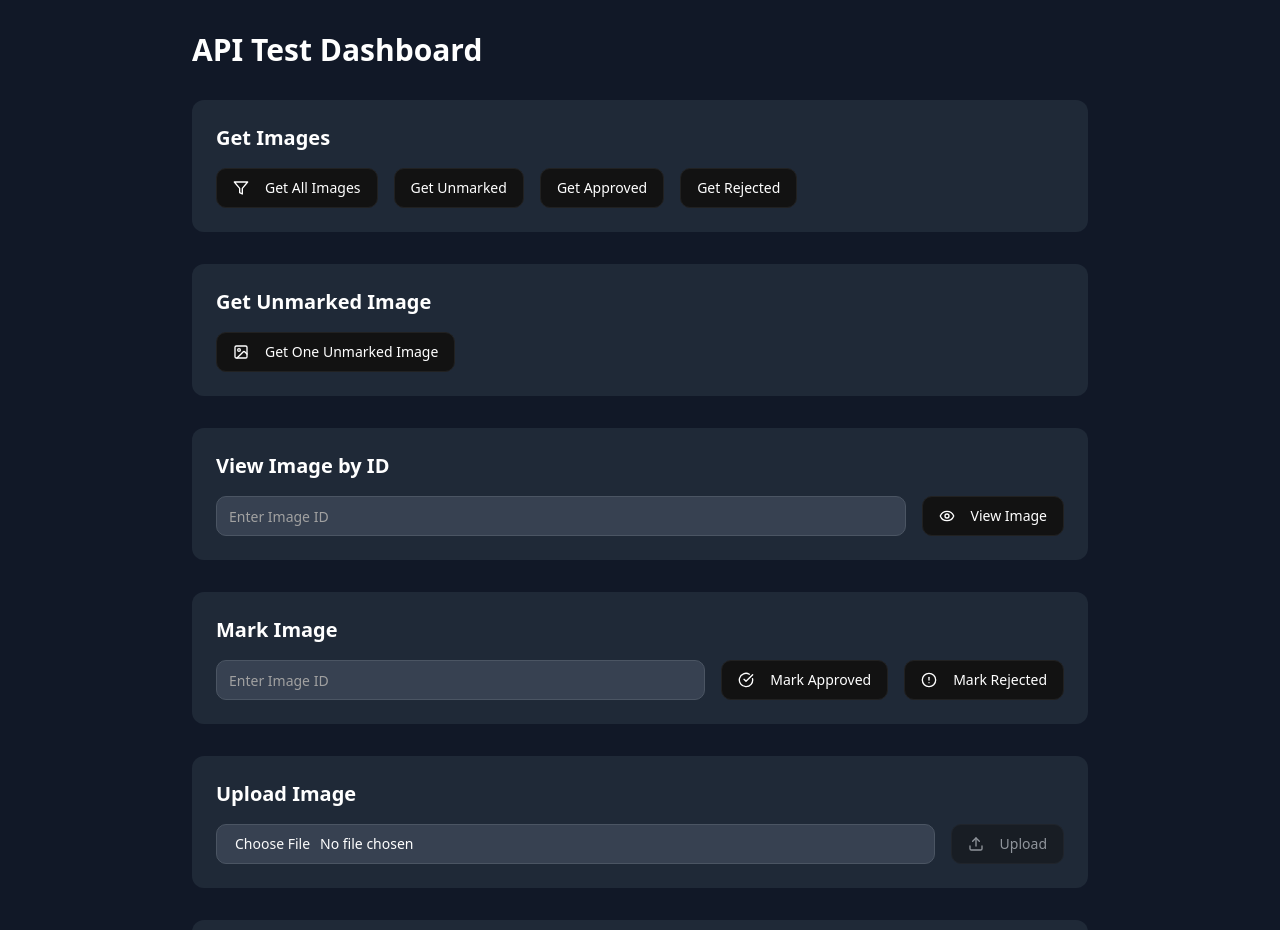
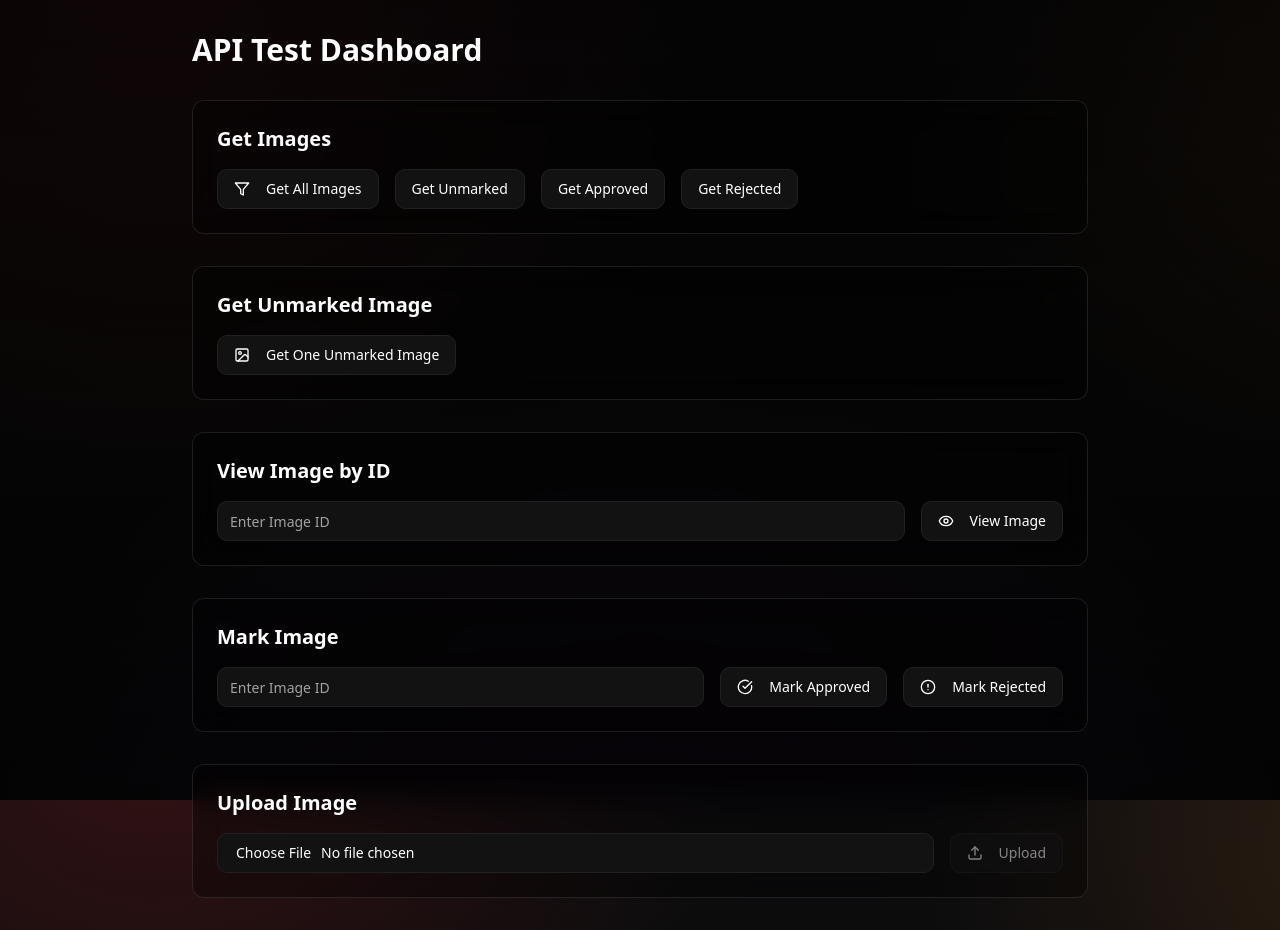
Before and after one commit to waleedsworld/Art-submissions, a React (Vite) app: page /api-test in a window 1280 px wide. Shown: the top 930 px of the page. Built offline with nearby package versions, Linux system fonts and the light colour scheme.

Commit message:
Bring the review dashboard and API playground onto the studio theme

```diff
--- a/src/pages/ApiTest.tsx
+++ b/src/pages/ApiTest.tsx
@@ -150,13 +150,14 @@ const ApiTestPage = () => {
   };
 
   return (
-    <div className="min-h-screen bg-gray-900 text-white p-8">
+    <div className="min-h-screen w-full text-white p-4 sm:p-8">
+      <div className="absolute inset-0 bg-gradient-to-b from-black/70 via-black/50 to-black/70 -z-10" />
       <div className="max-w-4xl mx-auto">
         <h1 className="text-3xl font-bold mb-8">API Test Dashboard</h1>
 
         <div className="grid gap-8">
           {/* Get Images Section */}
-          <div className="bg-gray-800 rounded-lg p-6">
+          <div className="glass rounded-xl p-6">
             <h2 className="text-xl font-semibold mb-4">Get Images</h2>
             <div className="flex gap-4 flex-wrap">
               <Button
@@ -192,7 +193,7 @@ const ApiTestPage = () => {
           </div>
 
           {/* Get Unmarked Image Section */}
-          <div className="bg-gray-800 rounded-lg p-6">
+          <div className="glass rounded-xl p-6">
             <h2 className="text-xl font-semibold mb-4">Get Unmarked Image</h2>
             <Button
               onClick={testGetUnmarked}
@@ -205,7 +206,7 @@ const ApiTestPage = () => {
           </div>
 
           {/* View Image by ID Section */}
-          <div className="bg-gray-800 rounded-lg p-6">
+          <div className="glass rounded-xl p-6">
             <h2 className="text-xl font-semibold mb-4">View Image by ID</h2>
             <div className="flex gap-4 items-end">
               <div className="flex-1">
@@ -214,7 +215,6 @@ const ApiTestPage = () => {
                   placeholder="Enter Image ID"
                   value={viewImageId}
                   onChange={(e) => setViewImageId(e.target.value)}
-                  className="bg-gray-700 border-gray-600"
                 />
               </div>
               <Button
@@ -227,11 +227,11 @@ const ApiTestPage = () => {
               </Button>
             </div>
             {previewUrl && (
-              <div className="mt-4 border border-gray-700 rounded-lg overflow-hidden">
+              <div className="mt-4 border border-white/10 rounded-lg overflow-hidden">
                 <img
                   src={previewUrl}
                   alt="Preview"
-                  className="w-full h-auto max-h-[300px] object-contain bg-gray-700"
+                  className="w-full h-auto max-h-[300px] object-contain bg-black/40"
                   onError={() => {
                     toast({
                       title: "Error",
@@ -246,7 +246,7 @@ const ApiTestPage = () => {
           </div>
 
           {/* Mark Image Section */}
-          <div className="bg-gray-800 rounded-lg p-6">
+          <div className="glass rounded-xl p-6">
             <h2 className="text-xl font-semibold mb-4">Mark Image</h2>
             <div className="flex gap-4 items-end">
               <div className="flex-1">
@@ -255,7 +255,6 @@ const ApiTestPage = () => {
                   placeholder="Enter Image ID"
                   value={imageId}
                   onChange={(e) => setImageId(e.target.value)}
-                  className="bg-gray-700 border-gray-600"
                 />
               </div>
               <Button
@@ -280,7 +279,7 @@ const ApiTestPage = () => {
           </div>
 
           {/* Upload Image Section */}
-          <div className="bg-gray-800 rounded-lg p-6">
+          <div className="glass rounded-xl p-6">
             <h2 className="text-xl font-semibold mb-4">Upload Image</h2>
             <div className="flex gap-4 items-end">
               <div className="flex-1">
@@ -302,7 +301,6 @@ const ApiTestPage = () => {
                       setFile(selectedFile);
                     }
                   }}
-                  className="bg-gray-700 border-gray-600"
                   accept="image/*"
                 />
               </div>
@@ -318,11 +316,11 @@ const ApiTestPage = () => {
           </div>
 
           {/* Response Log Section */}
-          <div className="bg-gray-800 rounded-lg p-6">
+          <div className="glass rounded-xl p-6">
             <h2 className="text-xl font-semibold mb-4">Response Log</h2>
             <div className="space-y-4">
               {responses.map((response, index) => (
-                <div key={index} className="bg-gray-700 rounded p-4">
+                <div key={index} className="bg-black/40 border border-white/10 rounded-lg p-4">
                   <div className="font-mono text-sm text-green-400 mb-2">
                     {response.endpoint}
                   </div>
--- a/src/pages/Check.tsx
+++ b/src/pages/Check.tsx
@@ -146,15 +146,16 @@ const Check = () => {
   };
 
   return (
-    <div className="min-h-screen bg-gray-900 text-white p-8">
+    <div className="min-h-screen w-full text-white p-4 sm:p-8">
+      <div className="absolute inset-0 bg-gradient-to-b from-black/70 via-black/50 to-black/70 -z-10" />
       <div className="max-w-6xl mx-auto">
-        <h1 className="text-3xl font-bold mb-8">Image Review Dashboard</h1>
+        <h1 className="text-3xl font-bold mb-8 text-white">Image Review Dashboard</h1>
 
         <div className="grid gap-8">
           {/* Controls Section */}
           <div className="grid grid-cols-1 md:grid-cols-2 gap-4">
             {/* Filter Controls */}
-            <div className="bg-gray-800 rounded-lg p-6">
+            <div className="glass rounded-xl p-6">
               <h2 className="text-xl font-semibold mb-4">Filter Images</h2>
               <div className="flex gap-4 flex-wrap">
                 <Button
@@ -198,14 +199,14 @@ const Check = () => {
             </div>
 
             {/* Upload Section */}
-            <div className="bg-gray-800 rounded-lg p-6">
+            <div className="glass rounded-xl p-6">
               <h2 className="text-xl font-semibold mb-4">Upload New Image</h2>
               <div className="flex gap-4 items-end">
                 <div className="flex-1">
                   <Input
                     type="file"
+                    aria-label="Select an image file to upload"
                     onChange={(e) => setFile(e.target.files?.[0] || null)}
-                    className="bg-gray-700 border-gray-600"
                     accept="image/*"
                   />
                 </div>
@@ -224,15 +225,16 @@ const Check = () => {
           {/* Images Display Section */}
           <div className="grid grid-cols-1 md:grid-cols-2 lg:grid-cols-3 gap-6">
             {displayedImages.map((image) => (
-              <div key={image.id} className="bg-gray-800 rounded-lg overflow-hidden">
+              <div key={image.id} className="glass rounded-xl overflow-hidden">
                 {/* Image Preview */}
-                <div className="aspect-video bg-gray-900 relative">
+                <div className="aspect-video bg-black/40 relative">
                   <img
                     src={image.url}
-                    alt={image.title}
+                    alt={image.title || "Submitted artwork"}
+                    loading="lazy"
                     className="w-full h-full object-contain"
                     onError={(e) => {
-                      e.currentTarget.src = 'placeholder.svg';
+                      e.currentTarget.src = '/placeholder.svg';
                     }}
                   />
                   <div className="absolute top-2 right-2">
@@ -252,8 +254,8 @@ const Check = () => {
                 {/* Image Details */}
                 <div className="p-4 space-y-2">
                   <h3 className="font-semibold text-lg">{image.title}</h3>
-                  <p className="text-gray-400">Student: {image.studentName}</p>
-                  <p className="text-gray-400">Grade: {image.grade}</p>
+                  <p className="text-gray-300">Student: {image.studentName}</p>
+                  <p className="text-gray-300">Grade: {image.grade}</p>
                   <p className="text-gray-400 text-sm">{image.timestamp}</p>
 
                   {/* Action Buttons */}
@@ -281,9 +283,11 @@ const Check = () => {
               </div>
             ))}
             {displayedImages.length === 0 && (
-              <div className="col-span-full text-center py-12 bg-gray-800 rounded-lg">
-                <p className="text-gray-400">
-                  No images to display. Use the controls above to load images.
+              <div className="col-span-full text-center py-16 glass rounded-xl">
+                <Image className="w-10 h-10 text-primary mx-auto mb-3 opacity-80" />
+                <p className="text-gray-300 font-medium">No images to display</p>
+                <p className="text-gray-400 text-sm mt-1">
+                  Use the controls above to load submissions for review.
                 </p>
               </div>
             )}
```
